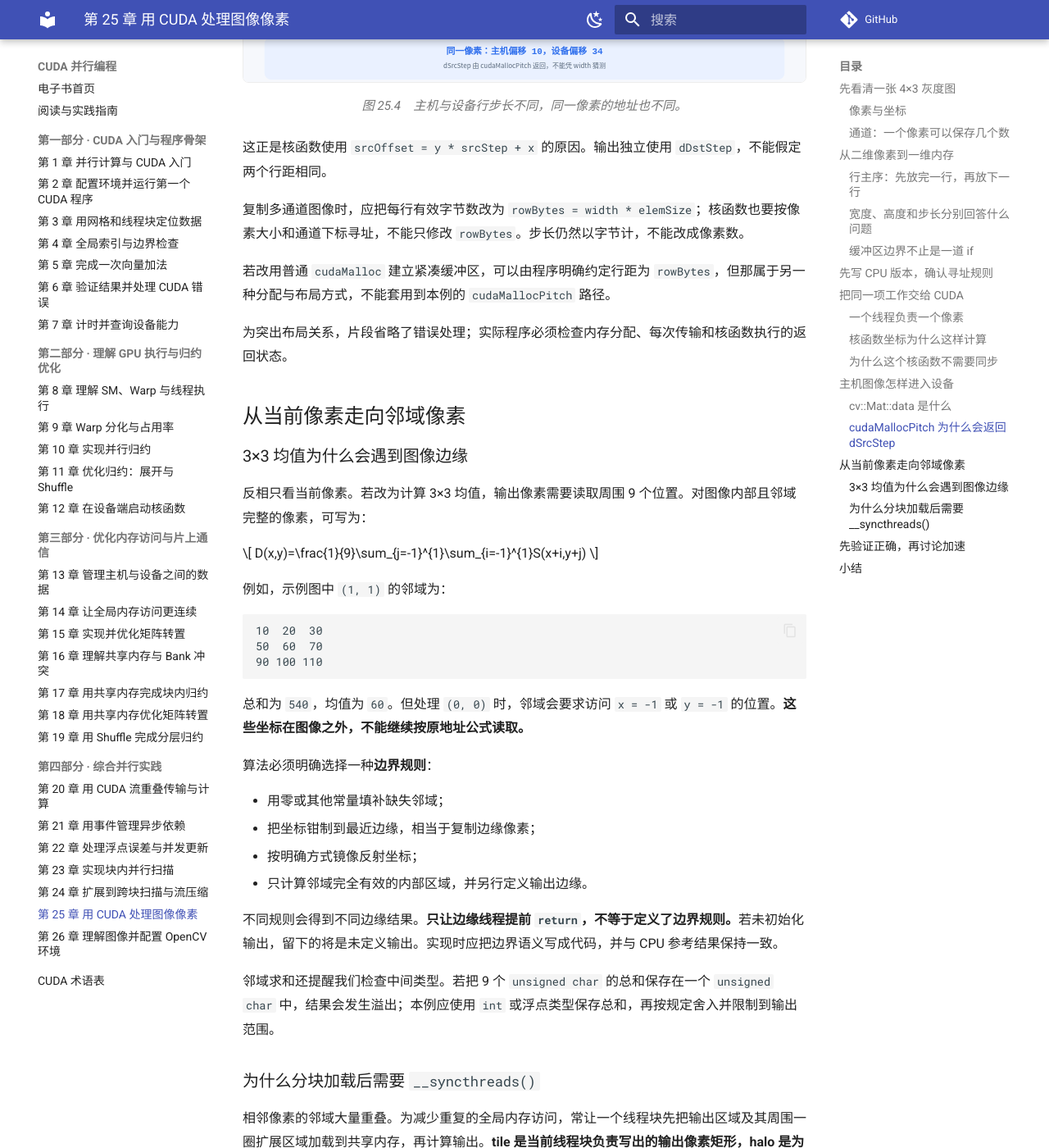
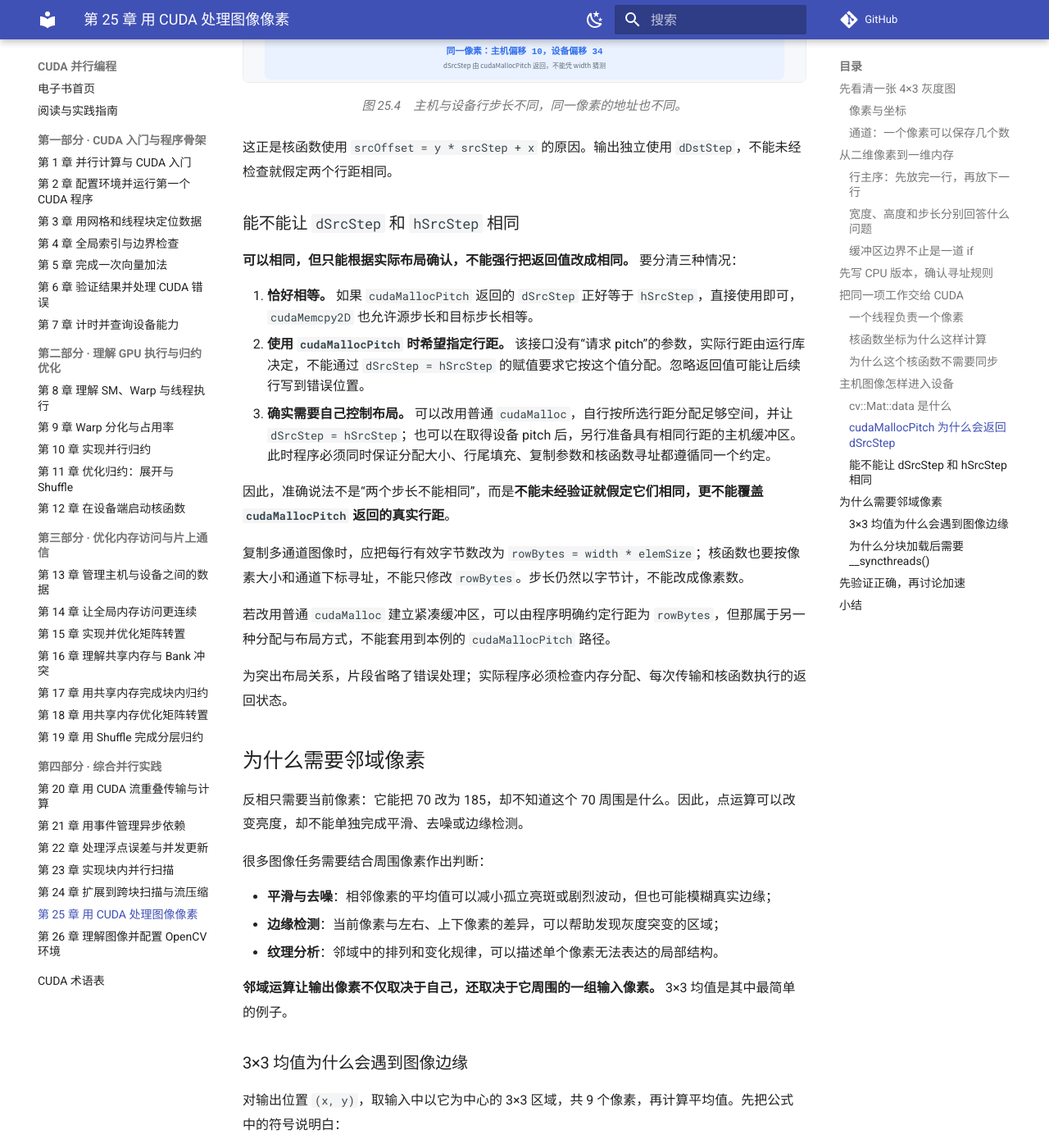
Before and after one commit to zhaojiew10/cuda-parallel-programming-ebook, an MkDocs documentation site: the page built from docs/chapters/ch25.md, in a window 1280 px wide and 1400 px high, scrolled down 10904 px. Shown: the whole window at 82% size. Built offline with MkDocs 1.6.1 and Material for MkDocs 9.7.7, drawn with Linux system fonts in a browser that asks for light colours; a script that is not in the unit is left out; comment, search, counter and statistics services are not loaded; some of the changed text lies outside the part shown.

Commit message:
澄清设备行距并简化邻域均值公式

````diff
--- a/docs/chapters/ch25.md
+++ b/docs/chapters/ch25.md
@@ -364,7 +364,17 @@ cudaMemcpy2D(
 
 *图 25.4　主机与设备行步长不同，同一像素的地址也不同。*
 
-这正是核函数使用 `srcOffset = y * srcStep + x` 的原因。输出独立使用 `dDstStep`，不能假定两个行距相同。
+这正是核函数使用 `srcOffset = y * srcStep + x` 的原因。输出独立使用 `dDstStep`，不能未经检查就假定两个行距相同。
+
+### 能不能让 `dSrcStep` 和 `hSrcStep` 相同
+
+**可以相同，但只能根据实际布局确认，不能强行把返回值改成相同。** 要分清三种情况：
+
+1. **恰好相等。** 如果 `cudaMallocPitch` 返回的 `dSrcStep` 正好等于 `hSrcStep`，直接使用即可，`cudaMemcpy2D` 也允许源步长和目标步长相等。
+2. **使用 `cudaMallocPitch` 时希望指定行距。** 该接口没有“请求 pitch”的参数，实际行距由运行库决定，不能通过 `dSrcStep = hSrcStep` 的赋值要求它按这个值分配。忽略返回值可能让后续行写到错误位置。
+3. **确实需要自己控制布局。** 可以改用普通 `cudaMalloc`，自行按所选行距分配足够空间，并让 `dSrcStep = hSrcStep`；也可以在取得设备 pitch 后，另行准备具有相同行距的主机缓冲区。此时程序必须同时保证分配大小、行尾填充、复制参数和核函数寻址都遵循同一个约定。
+
+因此，准确说法不是“两个步长不能相同”，而是**不能未经验证就假定它们相同，更不能覆盖 `cudaMallocPitch` 返回的真实行距**。
 
 复制多通道图像时，应把每行有效字节数改为 `rowBytes = width * elemSize`；核函数也要按像素大小和通道下标寻址，不能只修改 `rowBytes`。步长仍然以字节计，不能改成像素数。
 
@@ -372,15 +382,40 @@ cudaMemcpy2D(
 
 为突出布局关系，片段省略了错误处理；实际程序必须检查内存分配、每次传输和核函数执行的返回状态。
 
-## 从当前像素走向邻域像素
+## 为什么需要邻域像素
+
+反相只需要当前像素：它能把 70 改为 185，却不知道这个 70 周围是什么。因此，点运算可以改变亮度，却不能单独完成平滑、去噪或边缘检测。
+
+很多图像任务需要结合周围像素作出判断：
+
+- **平滑与去噪**：相邻像素的平均值可以减小孤立亮斑或剧烈波动，但也可能模糊真实边缘；
+- **边缘检测**：当前像素与左右、上下像素的差异，可以帮助发现灰度突变的区域；
+- **纹理分析**：邻域中的排列和变化规律，可以描述单个像素无法表达的局部结构。
+
+**邻域运算让输出像素不仅取决于自己，还取决于它周围的一组输入像素。** 3×3 均值是其中最简单的例子。
 
 ### 3×3 均值为什么会遇到图像边缘
 
-反相只看当前像素。若改为计算 3×3 均值，输出像素需要读取周围 9 个位置。对图像内部且邻域完整的像素，可写为：
+对输出位置 `(x, y)`，取输入中以它为中心的 3×3 区域，共 9 个像素，再计算平均值。先把公式中的符号说明白：
 
-\[
-D(x,y)=\frac{1}{9}\sum_{j=-1}^{1}\sum_{i=-1}^{1}S(x+i,y+j)
-\]
+| 符号 | 含义 |
+|---|---|
+| `S(x, y)` | 输入图像在 `(x, y)` 的像素值（Source） |
+| `D(x, y)` | 输出图像在 `(x, y)` 的像素值（Destination） |
+| `i` | 水平方向偏移，取 `-1、0、1` |
+| `j` | 垂直方向偏移，取 `-1、0、1` |
+
+因此，`S(x+i, y+j)` 表示邻居位置。如果把 `i` 和 `j` 的所有取值展开，这次均值计算就是：
+
+```text
+D(x,y) = 1/9 × (
+    S(x-1,y-1) + S(x,y-1) + S(x+1,y-1)
+  + S(x-1,y)   + S(x,y)   + S(x+1,y)
+  + S(x-1,y+1) + S(x,y+1) + S(x+1,y+1)
+)
+```
+
+这里不再需要双重求和记号：第一行加上方三个像素，第二行加左、自己、右三个像素，第三行加下方三个像素，最后除以 9。
 
 例如，示例图中 `(1, 1)` 的邻域为：
 
@@ -390,7 +425,15 @@ D(x,y)=\frac{1}{9}\sum_{j=-1}^{1}\sum_{i=-1}^{1}S(x+i,y+j)
 90 100 110
 ```
 
-总和为 `540`，均值为 `60`。但处理 `(0, 0)` 时，邻域会要求访问 `x = -1` 或 `y = -1` 的位置。**这些坐标在图像之外，不能继续按原地址公式读取。**
+代入公式就是：
+
+```text
+D(1, 1) = (10 + 20 + 30 + 50 + 60 + 70 + 90 + 100 + 110) / 9
+        = 540 / 9
+        = 60
+```
+
+但处理 `(0, 0)` 时，邻域会要求访问 `x = -1` 或 `y = -1` 的位置。**这些坐标在图像之外，不能继续按原地址公式读取。**
 
 算法必须明确选择一种**边界规则**：
 
````
